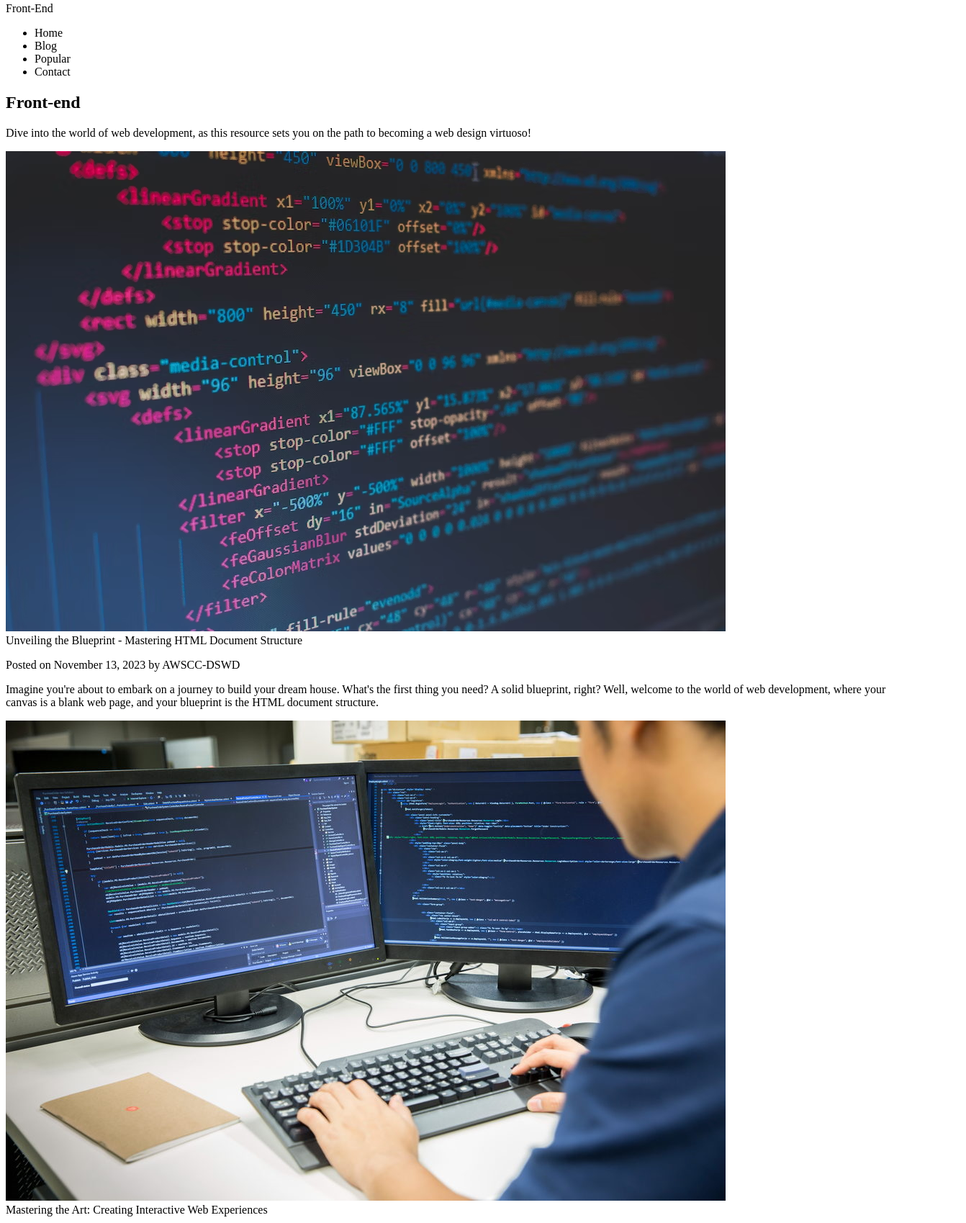
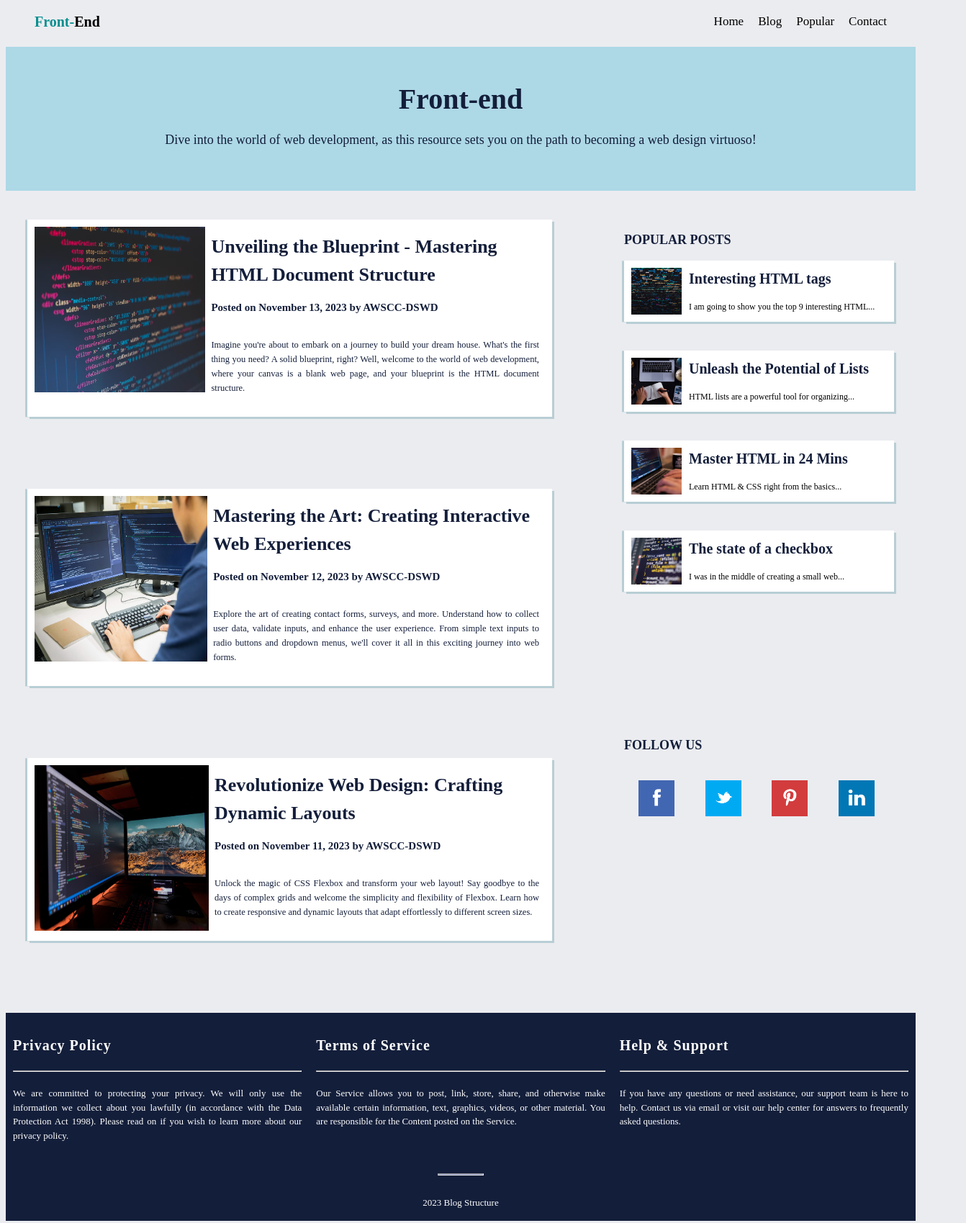
Before and after one commit to KristineTabs/AWSCC-CodeQuest-Frontend, a plain HTML site: page projects/01-blog-post/index.html in a window 1280 px wide. Shown: the part 13-1712 px from the top of the page at 72% size, 1342 px wide, since content can reach past the window. Drawn offline with Linux system fonts and the light colour scheme.

Commit message:
Finished creating css
Finish creating css for css project of blog

```diff
--- a/projects/01-blog-post/styles.css
+++ b/projects/01-blog-post/styles.css
@@ -3,134 +3,118 @@
 
 /* Global Styling */
 :root {
-    --white: ; /* Define your main color variable */
-    --black: ; /* Define your secondary color variable */
-    --green: ; /* Define your tertiary color variable */
-    --box-shadow: ; /* Define your box shadow variable */
+    --blue-green: #088F8F;
+    --gray: #ebecf0;
+    --dark-blue: #131e3a;
+    --white: #FFFFFF;
+    --light-blue: #ADD8E6;
 }
 
-/* Reset and Normalize */
-*,
-*::after,
 *::before {
-    /* padding: 0;
+    padding: 0;
     margin: 0;
     box-sizing: border-box;
-    font-family: 'Lato', sans-serif; */
+    font-family: 'Lato', sans-serif;
 }
 
 a {
-    /* text-decoration: none; */
+    text-decoration: none;
 }
 
 ol, ul, li {
-    /* list-style: none; */
+    list-style: none;
 }
 
 html {
-    /* font-size: 62.5%; */
+    font-size: 62.5%;
 }
 
 html:focus-within {
-    /* scroll-behavior: smooth; */
+    scroll-behavior: smooth;
 }
 
 body {
-    /* min-height: 100vh;
+    min-height: 100vh;
     text-rendering: optimizeSpeed;
-    line-height: 1.5; */
+    line-height: 1.5;
+    background-color: var(--gray);
+    overflow-x: hidden;
+    cursor: default;
 }
 
 img, picture {
-    /* max-width: 100%; */
+    max-width: 100%;
 }
 
 article, aside, footer, header, nav, section {
-	/* display: block; */
-}
-
-body {
-    /* background-color: #eee;
-    overflow-x: hidden; */
+	display: block;
 }
 
 /* Navigation Styling */
 
 /* Step 1: Navigation Bar Styles */
 nav {
-    /* display: ;
-    justify-content: ;
-    align-items: ;
-    flex-wrap: ;
-    flex-direction: ;
-    margin: ;
-    height: ;
-    position: ; */
+    display: flex;
+    justify-content: space-between;
+    align-items: center;
+    flex-wrap: wrap;
+    flex-direction: row;
+    margin-left: 40px;
+    margin-right: 40px;
+    margin-bottom: 20px;
+    height: 50px;
 }
 
 /* Step 2: Navigation Text Styles */
 nav p {
-    /* font-size: ;
-    font-weight: ;
-    color: ;
-    cursor: ;
-    transition: ; */
+    font-size: 20px;
+    font-weight: bold;
+    color: black;
+    float: left;
 }
 
 /* Step 3: Navigation Span Styles */
 nav p span {
-    /* color: ;
-    transition: ; */
+    color: var(--blue-green);
 }
 
 /* Step 4: Navigation List Styles */
 nav ul {
-    /* display: ;
-    gap: ;
-    font-size: ;
-    z-index: ; */
+    display: inline-flex;
+    float: right;
+    gap: 20px;
+    font-size: 17px;
+    flex-direction: row;
 }
 
 /* Step 5: Navigation List Item Styles */
 nav ul li {
-    /* border: ;
-    padding: ;
-    border-radius: ;
-    cursor: ;
-    transition: ; */
+    border: none;
+    cursor: pointer;
 }
 
 /* Step 6: Navigation List Item Hover Styles */
 nav ul li:hover {
-    /* border: ;
-    border-radius: ;
-    transition: ; */
+    color: var(--blue-green);
+    transition: ease-in-out;
 }
 
 /* Step 7: Navigation List Item Anchor Styles */
-nav ul li a {
-    /* color: ;
-    font-weight: ;
-    transition: ; */
-}
-
-/* Step 8: Navigation List Item Anchor Hover Styles */
-nav ul li:hover > a {
-    /* color: ;
-    transition: ; */
+nav ul li:active {
+    color: var(--dark-blue);
 }
 
 /* Step 9: Responsive Styles for Navigation */
 @media only screen and (max-width: 880px) {
     nav {
-        /* margin: ; */
+        padding: 0 10px;
     }
 }
 
 /* Step 10: Responsive Styles for Hidden Navigation on Small Screens */
 @media only screen and (max-width: 700px) {
     nav ul {
-        /* display: ; */
+        display: none;
     }
 }
 
@@ -138,387 +122,304 @@ nav ul li:hover > a {
 
 /* Step 1: Section Styles */
 section {
-    /* position: ;
-    background-color: ;
-    height: ; */
+    background-color: var(--light-blue);
+    height: 200px;
 }
 
 /* Step 2: Content Styles */
 .content {
-    /* position: ;
-    left: ;
-    top: ;
-    transform: ;
-    text-align: ;
-    color: ;
-    width: ; */
+    position: relative;
+    text-align: center;
+    color: var(--dark-blue);
+    width: 100%;
+    padding-top: 10px;
 }
 
 /* Step 3: Heading Styles */
-.content h2 {
-    /* font-size: ; */
+.content h1 {
+    font-size: 40px;
 }
 
 /* Step 4: Paragraph Styles */
 .content p {
-    /* font-size: ; */
+    font-size: 18px;
+    margin-top: -20px;
 }
 
 /* Step 5: Responsive Styles */
 @media only screen and (max-width: 945px) {
-    .content h2 {
-        /* font-size: ; */
+    .content h1 {
+        font-size: 30px;
     }
 
     .content p {
-        /* font-size: ; */
+        font-size: 16px;
+        max-width: 400px;
     }
 }
 
 @media only screen and (max-width: 680px) {
-    .content h2 {
-        /* font-size: ; */
+    .content h1 {
+        font-size: 30px;
     }
 
     .content p {
-        /* font-size: ; */
+        font-size: 16px;
     }
 }
 
 @media only screen and (max-width: 300px) {
-    .content h2 {
-        /* font-size: ; */
+    .content h1 {
+        font-size: 20px;
     }
 
     .content p {
-        /* display: ; */
+        padding: 10px;
     }
 }
 
 /* Main Content Section Styling */
 
 /* Step 1: Main Content Container Styles */
-.main-content {
-    /* display: ;
-    align-items: ;
-    flex-direction: ;
-    text-align: ;
-    margin: ;
-    gap: ; */
+main {
+    display: flex;
+    align-items: left;
+    flex-direction: row;
+    text-align: left;
+    margin-top: 40px;
+    margin-left: 30px;
+    margin-right: 30px;
+    gap: 100px;
 }
 
 @media only screen and (max-width: 1124px) {
     .main-content {
-        /* margin: ; */
+        margin-top: 20px;
+        margin-left: 10px;
+        margin-right: 10px;
+        gap: 50px;
     }
-}
-
-/* Step 2: Blog Section Styles */
-.blog {
-    /* flex: ; */
-}
-
-/* Step 3: Sidebar Section Styles */
-.sidebar {
-    /* flex: ; */
 }
 
 /* Step 4: Post Styles */
 .post {
-    /* display: ;
-    background-color: ;
-    box-shadow: ;
-    margin-bottom: ;
-    position: ;
-    min-height: ; */
-}
-
-/* Step 5: Post Image Styles */
-.post-image {
-    /* min-height: ;
-    transition: ;
-    overflow: ; */
-}
-
-/* Step 6: Hover Effect on Post Image */
-.post:hover .post-image img {
-    /* transform: ;
-    transition: ; */
+    display: flex;
+    background-color: var(--white);
+    box-shadow: 3px 3px rgb(184, 206, 213), -3px 0.4px rgb(184, 206, 213);
+    margin-bottom: 100px;
+    min-height: 250px;
+    max-width: 2000px;
+    cursor: pointer;
 }
 
 /* Step 7: Post Image Inner Styles */
 .post-image img {
-    /* height: ;
-    transition: ;
-    object-fit: ; */
+    height: 230px;
+    width: 700px;
+    object-fit: auto;
+    margin-top: 10px;
+    margin-left: 10px;
 }
 
 /* Step 8: Post Content Styles */
 .post-content {
-    /* padding: ;
-    text-align: ;
-    display: ;
-    flex-direction: ;
-    flex-wrap: ;
-    justify-content: ; */
+    padding: 18px;
+    text-align: left;
+    display: inline-block;
 }
 
 /* Step 9: Post Title Styles */
 .post-title {
-    /* color: ;
-    font-size: ;
-    font-weight: ;
-    cursor: ; */
+    color: var(--dark-blue);
+    font-size: 26px;
+    font-weight: 600;
 }
 
 /* Step 10: Post Info Styles */
 .post-info {
-    /* text-align: ;
-    padding: ;
-    color: ;
-    font-size: ; */
+    color: var(--dark-blue);
+    font-size: 15px;
+    font-weight: 600;
 }
 
 /* Step 11: Post Summary Styles */
 .post-summary {
-    /* line-height: ;
-    color: ;
-    font-size: ; */
+    line-height: 20px;
+    color: var(--dark-blue);
+    font-size: 12.5px;
+    margin-top: 30px;
+    text-align: justify;
 }
 
 /* Step 12: Responsive Styles */
 @media only screen and (max-width: 992px) {
     .main-content {
-        /* flex-direction: ; */
+        flex-direction: column;
     }
 }
 
 /* Step 13: Responsive Styles for Posts */
 @media only screen and (max-width: 500px) {
     .main-content {
-        /* margin: ; */
+        margin-top: 10px;
+        margin-left: 5px;
+        margin-right: 5px;
+        gap: 20px;
     }
 
     .post {
-        /* flex-direction: ; */
+        flex-direction: column;
     }
 }
 
 /* Sidebar Styling */
 
-/* Step 1: Sidebar Container Styles */
-.sidebar {
-    /* text-align: ;
-    display: ;
-    flex-direction: ;
-    flex-wrap: ;
-    align-items: ;
-    align-content: ; */
-}
-
-/* Step 2: Popular Posts Container Styles */
-.popular-posts-side {
-    /* margin: ;
-    width: ; */
-}
-
 /* Step 3: Popular Posts Heading Styles */
 .popular-posts-side h2, .social-side h2 {
-    /* font-size: ;
-    color: ;
-    font-weight: ;
-    padding-bottom: ;
-    padding-top: ; */
+    font-size: 18px;
+    color: var(--dark-blue);
+    font-weight: bolder;
 }
 
 /* Step 4: Popular Post Styles */
 .popular-post {
-    /* position: ;
-    background-color: ;
-    margin-bottom: ;
-    box-shadow: ;
-    display: ;
-    align-items: ;
-    flex-wrap: ;
-    flex-direction: ;
-    align-content: ;
-    padding: ;
-    gap: ;
-    transition: ; */
-}
-
-/* Step 5: Popular Post Hover Styles */
-.popular-post:hover {
-    /* margin-left: ;
-    margin-right: ;
-    transition: ; */
+    flex: auto;
+    background-color: var(--white);
+    width: 375px;
+    height: 85px;
+    display: flex;
+    box-shadow: 3px 3px rgb(184, 206, 213), -3px 0.4px rgb(184, 206, 213);
+    margin-bottom: 40px;
+    cursor: pointer;
 }
 
 /* Step 6: Popular Post Image Styles */
-.popular-post-image {
-    /* width: ;
-    height: ; */
+.popular-post-content {
+    padding: 10px;
+    text-align: left;
+    display: inline-block;
 }
 
 /* Step 7: Popular Post Image Hover Styles */
 .popular-post-image img {
-    /* min-width: ;
-    min-height: ;
-    object-fit: ; */
+    width: 70px;
+    height: 65px;
+    object-fit: auto;
+    margin-top: 10px;
+    margin-left: 10px;
 }
 
 /* Step 8: Popular Post Title Styles */
 .popular-post-title {
-    /* font-size: ;
-    color: ;
-    font-weight: ; */
+    font-size: 20px;
+    color: var(--dark-blue);
+    font-weight: bold;
 }
 
 /* Step 9: Popular Post Description Styles */
 .popular-post-desc {
-    /* font-size: ;
-    color: ; */
+    font-size: 12px;
+    margin-top: 15px;
 }
 
 /* Step 10: Responsive Styles for Popular Posts Container */
 @media only screen and (max-width: 500px) {
     .popular-posts-side {
-        /* margin: ; */
-    }
-
-    .sidebar {
-        /* flex-direction: ; */
+        margin: 10px;
     }
 }
 
 /* Step 11: Social Side Container Styles */
 .social-side {
-    /* margin: ;
-    width: ; */
+    margin-top: 200px;
 }
 
 /* Step 12: Social Side Box Styles */
 .social-side div {
-    /* display: ;
-    padding: ;
-    box-shadow: ;
-    background: ;
-    border-radius: ;
-    gap: ;
-    justify-content: ; */
+    display: block;
 }
 
-/* Step 13: Social Side Link Styles */
-.social-side div a {
-    /* max-width: ;
-    transition: ; */
-}
-
-/* Step 14: Social Side Link Hover Styles */
-.social-side div a:hover img {
-    /* border-radius: ;
-    filter: ;
-    transition: ; */
+.social-side img {
+    height: 50px;
+    width: 50px;
+    border-radius: 3px;
+    padding: 20px;
 }
 
 /* Step 15: Footer Splitter Styles */
 @media only screen and (max-width: 992px) {
-  .sidebar {
-        /* flex-direction: ; */
-    }
-
-    .popular-posts-side {
-        /* flex: ; */
+    .sidebar {
+        flex-direction: column;
     }
 }
-
 
 /* Footer Styling */
 
 /* Step 1: Footer Container Styles */
-.container footer {
-    /* background-color: ;
-    color: ; */
+footer {
+    background-color: var(--dark-blue);
+    color: var(--white);
 }
 
 /* Step 2: Footer Boxes Container Styles */
-.container footer .footerBoxes {
-    /* display: ;
-    flex-direction: ;
-    align-content: ;
-    justify-content: ;
-    align-items: ;
-    gap: ;
-    padding: ; */
+footer .footerBoxes {
+    display: flex;
+    flex-direction: horizontal;
+    align-content: left;
+    justify-content: space-evenly;
+    align-items: left;
+    gap: 20px;
+    padding: 10px;
 }
 
 /* Step 3: Responsive Styles for Footer Boxes Container */
 @media only screen and (max-width: 1000px) {
-    .container footer .footerBoxes {
-        /* padding: ; */
+    footer .footerBoxes {
+        padding: 5px;
     }
 }
 
 /* Step 4: Responsive Styles for Footer Boxes Container (Mobile) */
 @media only screen and (max-width: 600px) {
-    .container footer .footerBoxes {
-        /* flex-direction: ; */
+    footer .footerBoxes {
+        flex-direction: column;
     }
 }
 
 /* Step 5: Footer Box Styles */
-.container footer .footerBoxes .footerBox {
-    /* flex: ;
-    text-align: ; */
+footer .footerBoxes .footerBox {
+    text-align: justify;
+    width: 430px;
 }
 
 /* Step 6: Footer Box Heading Styles */
-.container footer .footerBoxes .footerBox h3 {
-    /* color: ;
-    font-size: ;
-    font-weight: ;
-    letter-spacing: ;
-    padding-bottom: ; */
+footer .footerBoxes .footerBox h3 {
+    font-size: 20px;
+    letter-spacing: 1px;
 }
 
 /* Step 7: Footer Box Divider Styles */
-.container footer .footerBoxes .footerBox hr {
-    /* height: ;
-    width: ;
-    background: ;
-    border: ;
-    margin-bottom: ; */
+footer .footerBoxes .footerBox hr {
+    margin-bottom: 20px;
 }
 
 /* Step 8: Footer Box Text Styles */
-.container footer .footerBoxes .footerBox p {
-    /* font-size: ;
-    color: ; */
+footer .footerBoxes .footerBox p {
+    font-size: 13px;
 }
 
 /* Step 9: Footer Splitter Styles */
-.container footer .splitter {
-    /* height: ;
-    width: ;
-    margin: ;
-    background: ;
-    border: ;
-    margin-bottom: ; */
+footer .splitter {
+    height: 1px;
+    margin-top: 20px;
+    margin-left: 600px;
+    margin-right: 600px;
+    background-color: rgb(134, 142, 186);
 }
 
 /* Step 10: Copy-Right Text Styles */
 .copy-right {
-    /* font-size: ;
-    width: ;
-    text-align: ;
-    opacity: ;
-    padding: ; */
+    font-size: 13px;
+    text-align: center;
+    padding: 15px;
 }
-
-/* Responsive Design */
-
-/* Add your own responsive design styles here */
-
-/* Additional Tips */
-
-/* Add any additional styling tips here */
```
